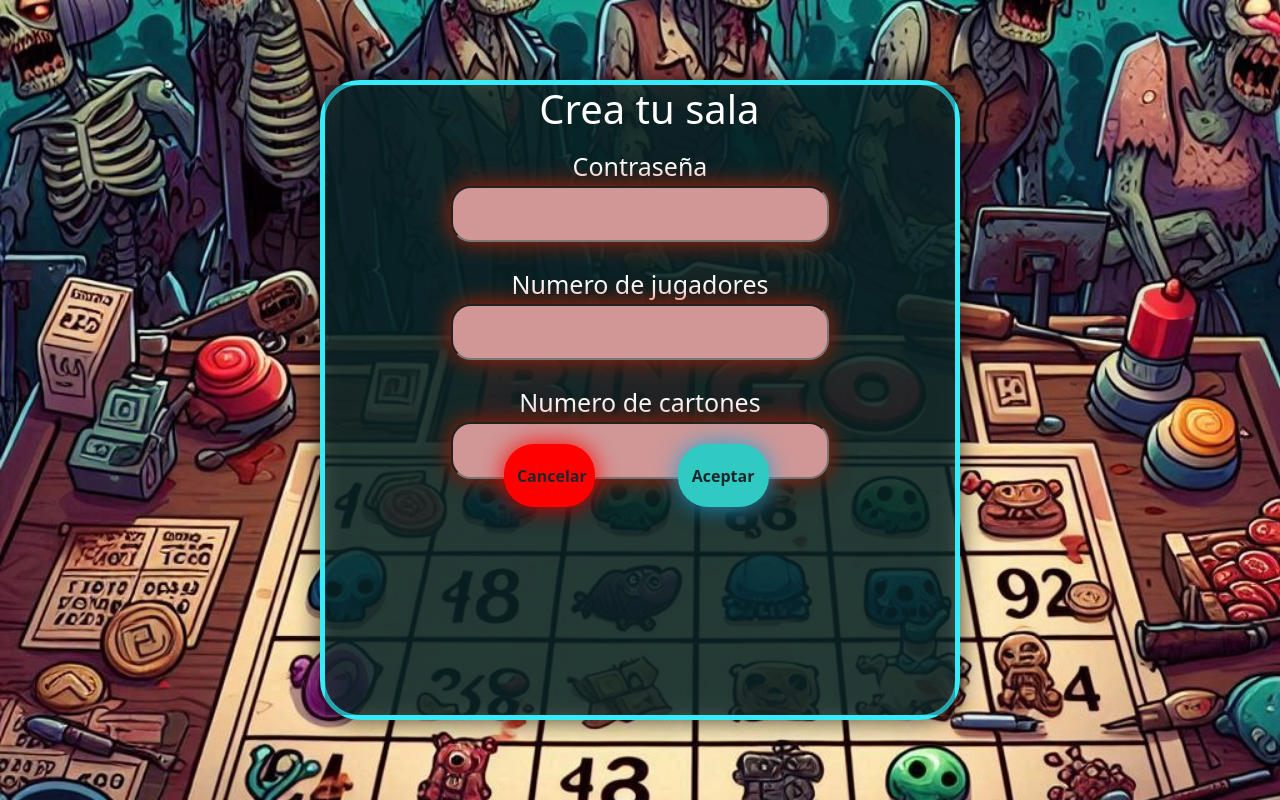
After one commit to brayancortes22/zombie-bingo, a PHP site: page /html/creaTuSala.html in a window 1280 px wide. The commit adds this page. Run offline with PHP 8.4, Linux system fonts and the light colour scheme.

Commit message:
crea tu sala y unirse a la sala

```diff
--- /dev/null
+++ b/zombie-plash/css/creaTuSala.css
@@ -0,0 +1,103 @@
+.container-fluid{
+    margin: 0% !important;
+    padding: 0% !important;
+}
+.imagen{
+    background-image: url('../img/fondoCreaTuSala.jpeg');
+    background-size: cover; /* Hace que la imagen cubra toda la pantalla */
+    background-position: center; /* Centra la imagen */
+    background-repeat: no-repeat; /* Evita que la imagen se repita */
+    background-attachment: fixed; /* Mantiene la imagen fija al hacer scroll */
+    height: 100vh; /* Hace que ocupe la altura completa de la ventana */
+    display: flex;
+    align-items: center;
+    justify-content: center;
+    color: white; /* Cambia el color del texto para que sea visible */
+    width: 100%;
+    z-index: 1;
+}
+.cuadro{
+    border: #36ecf8 solid 5px;
+    height: 80%;
+    width: 50%;
+    background-color: rgba(14, 85, 87, 0.5); /* Azul con 50% de transparencia */
+    border-radius: 40px;
+    position: absolute;
+    filter: drop-shadow(0px 0px 12px rgb(7, 7, 6));
+
+
+}
+.titulo{
+    font-size: 40px;
+    color: rgb(255, 255, 255);
+    position: absolute;
+    left: 34%;
+}
+.cuadro::before{
+
+        content: '';
+        position: absolute;
+        top: 0;
+        left: 0;
+        right: 0;
+        bottom: 0;
+        background-color: rgba(0, 0, 0, 0.3); /* Negro con 30% de transparencia */
+    }
+    .cajita{
+        height: 60%;
+        width: 60%;
+        display: flex;
+        flex-direction: column;
+        margin-top: 10%;
+        margin-left: 20%;
+        position: absolute;
+
+
+    }
+    .contra{
+        text-align: center;
+        color: white !important;
+        font-size: 25px;
+    }
+    .redondeo{
+        border-radius: 20px;
+        width: 100%;
+        height: 15%;
+        text-align: center;
+        background-color: #d19797;
+        font-size: 30px;
+        filter: drop-shadow(0px 0px 12px rgb(182, 33, 6));
+
+
+    }
+    .largo{
+        display: flex;
+        flex-direction: row;
+        height: 10%;
+        width: 60%;
+        margin-top: 57%;
+        margin-top: 57%;
+        margin-left: 20%;
+
+    }
+    .cancelar{
+        width: 24%;
+        border-radius: 30px;
+        background-color: red;
+        margin-left: 14%;
+        filter: drop-shadow(0px 0px 12px rgb(255, 0, 0));
+
+     }
+    .Aceptar{
+        width: 24%;
+        margin-left: 22%;
+        border-radius: 30px;
+        background-color: #2fcbc2;
+        filter: drop-shadow(0px 0px 12px rgb(38, 162, 211));
+    }
+    .btn{
+        border: none;
+        height: 100%;
+        width: 100%;
+        border-radius: 30px ;
+    }
--- /dev/null
+++ b/zombie-plash/html/creaTuSala.html
@@ -0,0 +1,42 @@
+<!DOCTYPE html>
+<html lang="es">
+<head>
+    <meta charset="UTF-8">
+    <script src="../js/cancelarLetra.js"></script>
+    <meta name="viewport" content="width=device-width, initial-scale=1.0">
+    <link rel="stylesheet" href="../css/creaTuSala.css"><link
+
+      href="https://cdn.jsdelivr.net/npm/bootstrap@5.3.2/dist/css/bootstrap.min.css"
+      rel="stylesheet"
+      integrity="sha384-T3c6CoIi6uLrA9TneNEoa7RxnatzjcDSCmG1MXxSR1GAsXEV/Dwwykc2MPK8M2HN"
+      crossorigin="anonymous"
+    />
+    <title>Crea tu sala</title>
+</head>
+<body>
+    <div class="container-fluid">
+        <div class="imagen">
+            <div class="cuadro">
+                <h1 class="titulo">Crea tu sala</h1>
+                <div class="cajita">
+                  <label for="name" class="contra">Contraseña</label>
+                  <input type="password" name="Contraseña" id="" class="redondeo"><br>
+                  <label for="" class="contra">Numero de jugadores</label>
+                  <input type="number" name="Contraseña" id="Numero" class="redondeo" onkeydown="cancelarLetras(event)"><br>
+                  <label for="Numero" class="contra">Numero de cartones</label>
+                  <input type="number" name="Contraseña" id="Numero" class="redondeo" onkeydown="cancelarLetras(event)">
+                </div>
+                <div class="largo">
+                    <br />
+                    <div class="cancelar">
+                      <button class="btn success"><strong>Cancelar</strong></button>
+                    </div>
+                    <div class="Aceptar">
+                      <button class="btn success"><strong>Aceptar</strong></button>
+                    </div>
+            </div>
+        </div>
+
+    </div>
+</body>
+</html>
--- a/zombie-plash/html/login.html
+++ b/zombie-plash/html/login.html
@@ -29,15 +29,16 @@
                 </div>
                 <div class="form1">
                     <label for="fname"><strong>Usuario o correo electronico</strong></label>
-                    <input type="text" class="redondeo" name="nombre" id="nombre" placeholder="nombre">
+                    <input type="text" class="redondeo" name="nombre_usu" id="nombre_usu" placeholder="nombre_usu">
                 </div>
                 <div class="form2">
                     <label for="fname"><strong>Contraseña</strong></label>
-                    <input type="password"  class="redondeo"  name="contraseña" id="contraseña" placeholder="contraseña">
+                    <input type="password"  class="redondeo"  name="contraseña_usu" id="contraseña_usu" placeholder="contraseña_usu">
                 </div>
                 <div class="iniciar">
                         <button class="btn success" type="submit"><strong>Iniciar sesión</strong></button>
                 </div>
+                <!-- mensaje -->
                 <div id="mensaje" style="margin-top: 20px;">holaaaaaaaaaaa</div>
                 <div class="olvidado">
                     <a href="./restablecimientoContra.html">
--- a/zombie-plash/html/registrate.html
+++ b/zombie-plash/html/registrate.html
@@ -8,6 +8,7 @@
     <script src="https://cdn.jsdelivr.net/npm/bootstrap@5.3.2/dist/js/bootstrap.bundle.min.js" integrity="sha384-C6RzsynM9kWDrMNeT87bh95OGNyZPhcTNXj1NW7RuBCsyN/o0jlpcV8Qyq46cDfL" crossorigin="anonymous"></script>
     <link rel="stylesheet" href="../css/registrate.css">
     <link rel="icon" href="../img/image-removebg-preview.png" type="image/png">
+    <script src="https://ajax.googleapis.com/ajax/libs/jquery/3.5.1/jquery.min.js"></script>
     <title>registrate</title>
 
 
@@ -61,6 +62,6 @@
     <!-- <script src="js/campos_completos.js"></script> -->
      <script src="../js/registro-error-correcto.js"></script>
 
-     <script src="https://ajax.googleapis.com/ajax/libs/jquery/3.5.1/jquery.min.js"></script>
+
 </body>
 </html>
--- /dev/null
+++ b/zombie-plash/js/cancelarLetra.js
@@ -0,0 +1,5 @@
+function cancelarLetras(event){
+      if (["e", "E", "+", "-" , ",", "."].includes(event.key)) {
+        event.preventDefault();
+    }
+}
```
Also changed, not shown: zombie-plash/css/unirseSala.css (added, +129 -0 lines), zombie-plash/html/uniseSala.html (added, +47 -0 lines), zombie-plash/js/verificacion_de_sesion.js (+4 -4 lines), zombie-plash/php/solicitud_sesion.php (+23 -12 lines), zombie-plash/img/fondoCreaTuSala.jpeg (added), zombie-plash/img/unirseSala.jpeg (added), 1 other file.
